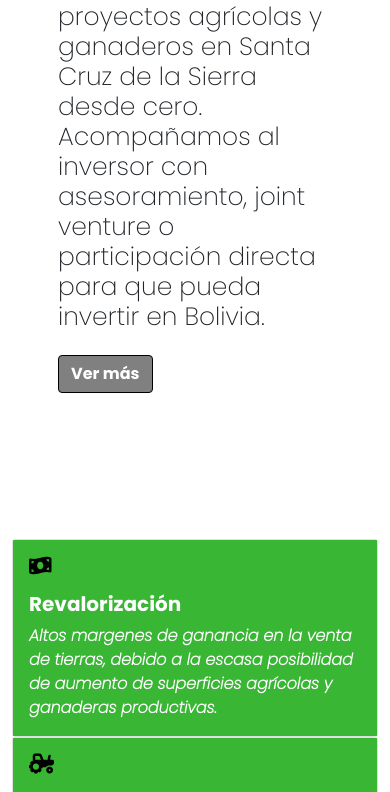
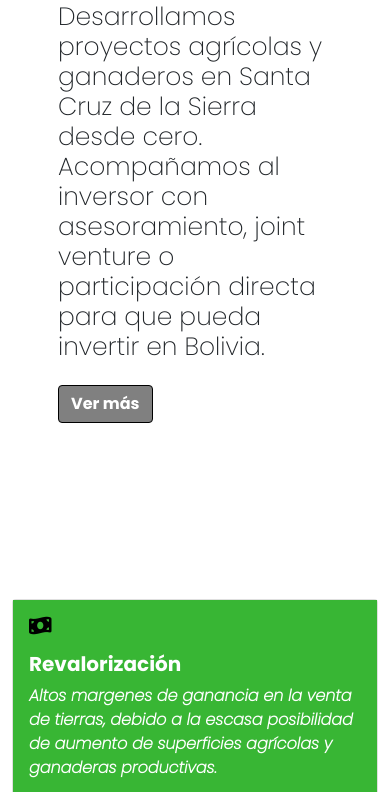
Before and after one commit to demianabbott/agrocapital, a website: page index.html in a window 390 px wide. Shown: the part 308-1100 px from the top of the page. Drawn offline with nearby package versions, Linux system fonts and the light colour scheme.

Commit message:
retoques

```diff
--- a/index.html
+++ b/index.html
@@ -48,7 +48,7 @@
       <div class="row div-container-modificado" >
         <div class="col-sm-6">
           <div class="card">
-            <div class="card-body">
+            <div class="card-body tarjeta--index">
               <p class="card-text" >Agrocapital S.A.</p>
               <h1 class="card-title" >Desarrollamos proyectos agrícolas y ganaderos en Santa Cruz de la Sierra desde cero. Acompañamos al inversor con asesoramiento, joint venture o participación directa para que pueda invertir en Bolivia.</h1>
               <a href="./pages/elnegocio.html" class="btn btn-modificado">Ver más</a>
--- a/scss/components/_main.scss
+++ b/scss/components/_main.scss
@@ -25,7 +25,18 @@ body {
     @media (max-width: 780px) {
         margin-top: 30px;
         margin-bottom: 30px;
+
     }
+}
+
+.tarjeta--index {
+    @media (max-width: 780px) {
+        margin-top: 30px;
+        margin-bottom: 30px;
+
+
+
+}
 
     p {
         font-size: 60px;
```
Also changed, not shown: css/style.css, 1 other file.
